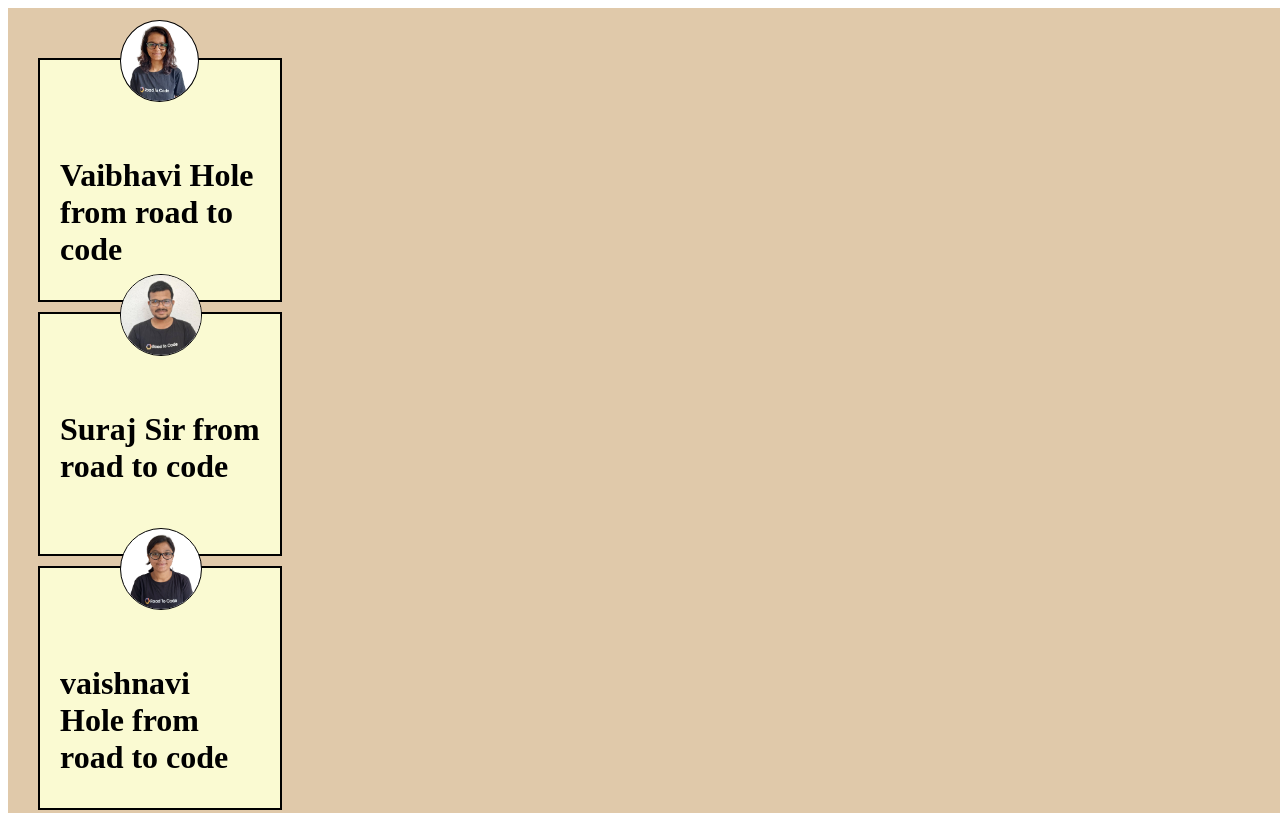
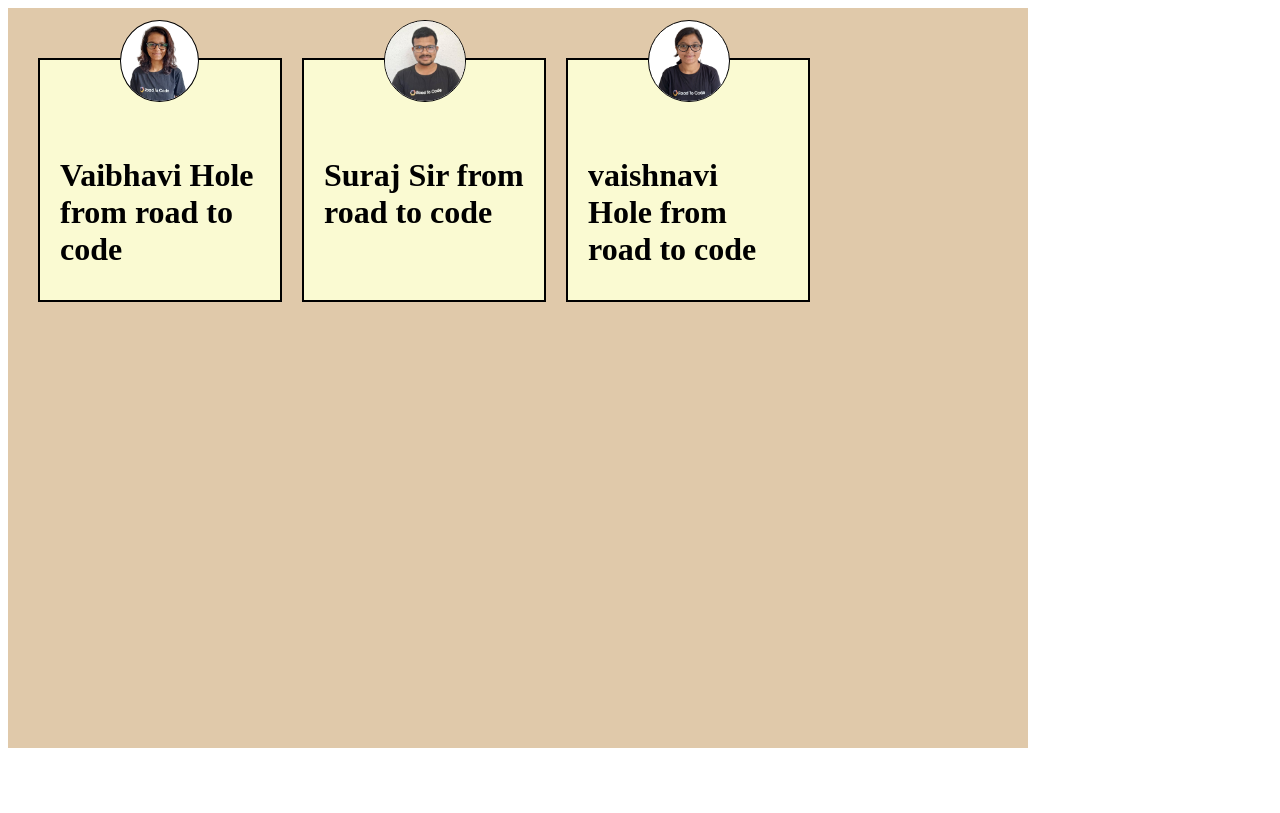
Before and after one commit to khardeaditya/Assign-17, a plain HTML site: page index.html in a window 1280 px wide. Shown: the top 813 px of the page. Drawn offline with Linux system fonts and the light colour scheme.

Commit message:
flex row propert added

```diff
--- a/index.html
+++ b/index.html
@@ -4,10 +4,11 @@
     <title>Assignment 17 flex properties</title>
     <style>
         .profile-container{
-            height: 1000px;
-            width: 100%;
+            height: 700px;
+            width: 1000px;
             background-color: rgb(224, 201, 170);
-
+            display: flex;
+            flex-direction: row;
             padding-left: 20px;
             padding-top: 40px;
         }
```
